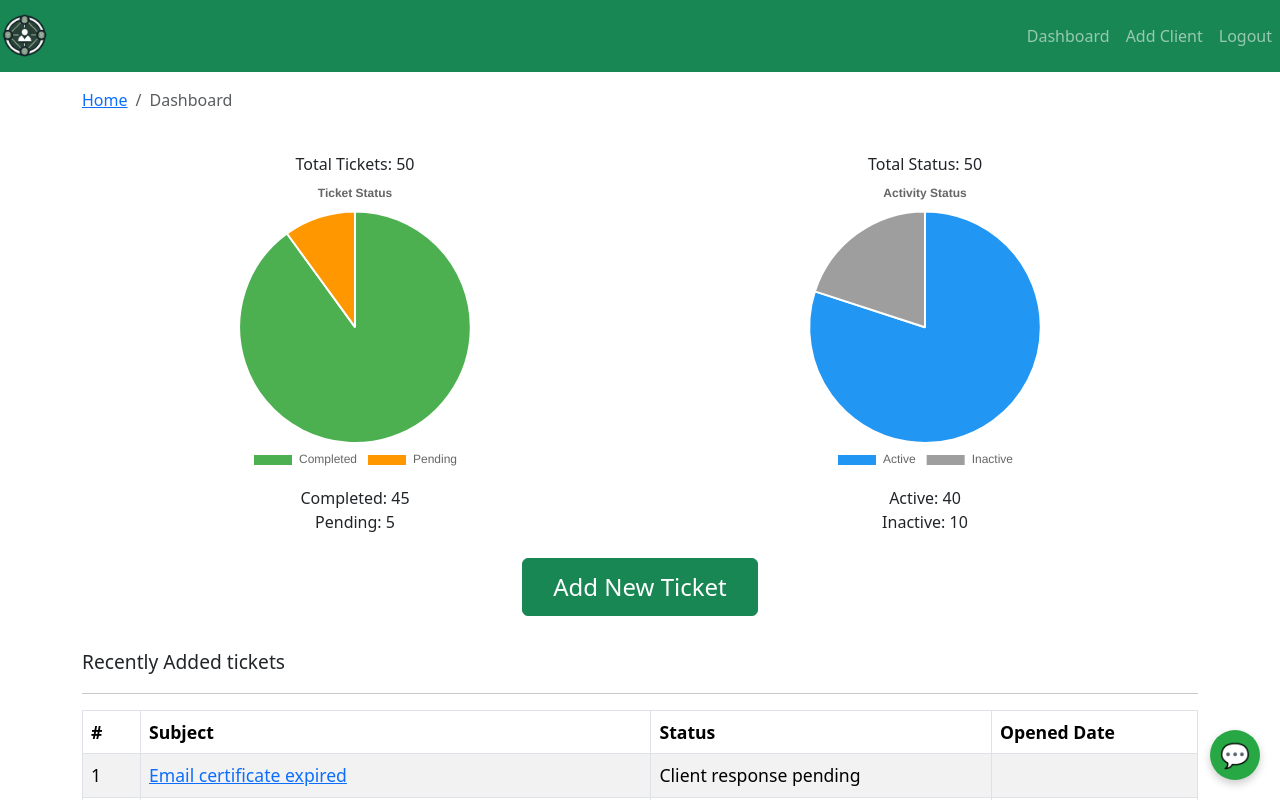
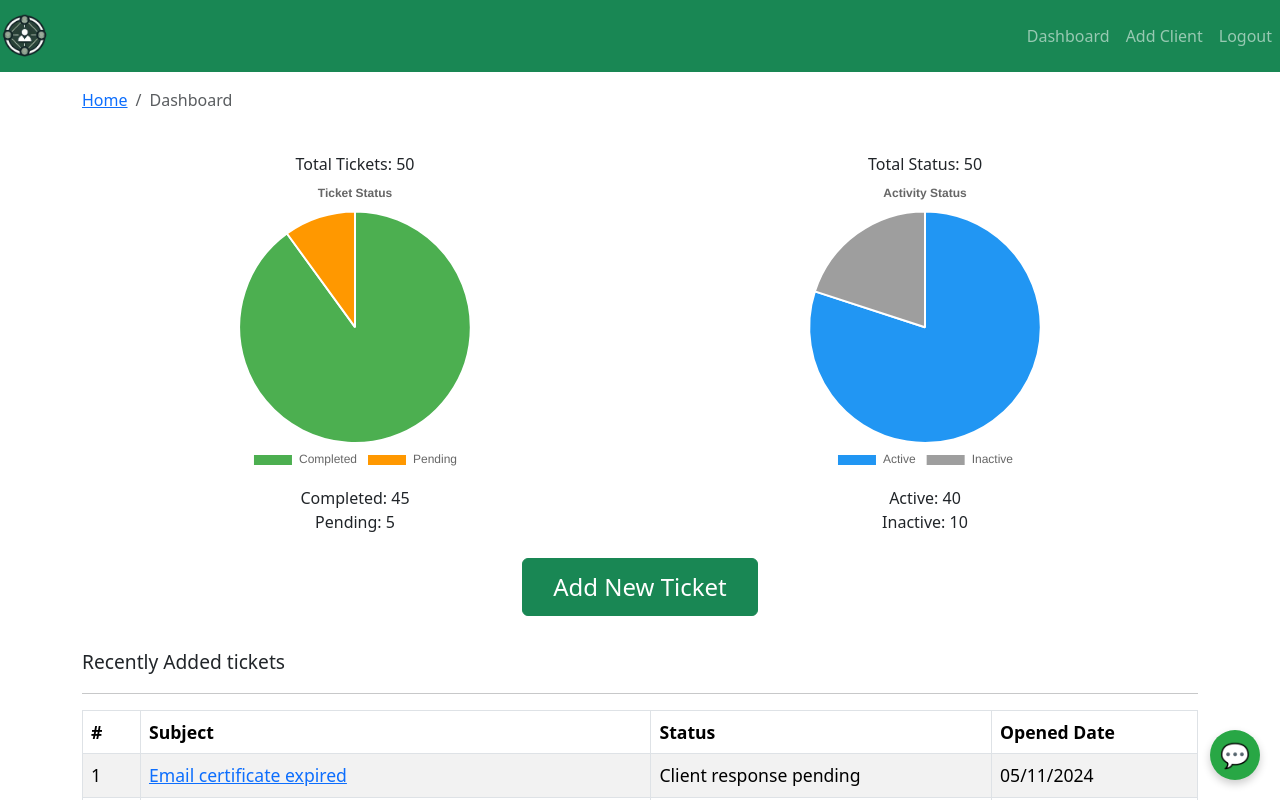
Before and after one commit to chandanasunkara/CRM-Ticket-System, a React (Create React App) app in the folder frontend/: page /dashboard in a window 1280 px wide. Shown: the top 800 px of the page. Built offline with nearby package versions, Linux system fonts and the light colour scheme.

Commit message:
added date section

```diff
--- a/frontend/src/components/ticket-table/TicketTable.comp.js
+++ b/frontend/src/components/ticket-table/TicketTable.comp.js
@@ -22,7 +22,8 @@ export const TicketTable = ({ tickets }) => {
                 <Link to={`/ticket/${row.id}`}>{row.subject}</Link>
               </td>
               <td>{row.status}</td>
-              <td>{row.addedAt}</td>
+              <td>{new Date(row.openAt).toLocaleDateString("en-GB")}</td>
+
             </tr>
           ))
         ) : (
--- a/frontend/src/page/entry/Entry.page.js
+++ b/frontend/src/page/entry/Entry.page.js
@@ -105,7 +105,4 @@ const handleOnchange= e =>{
 
 
 
-
-
-
 };
```
